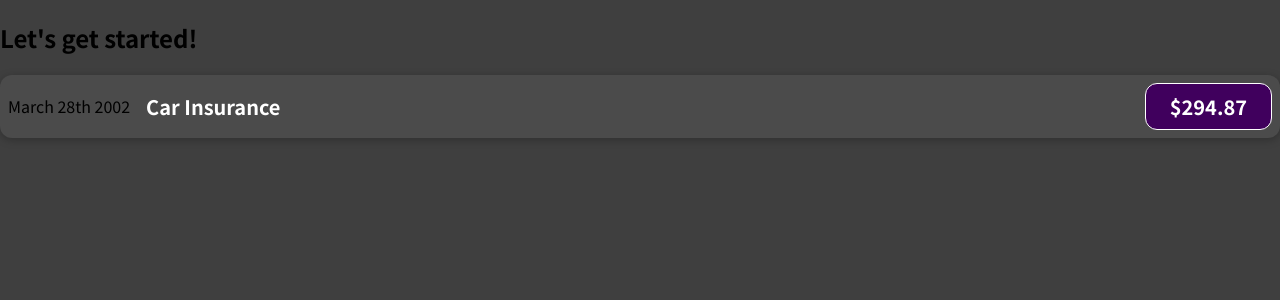
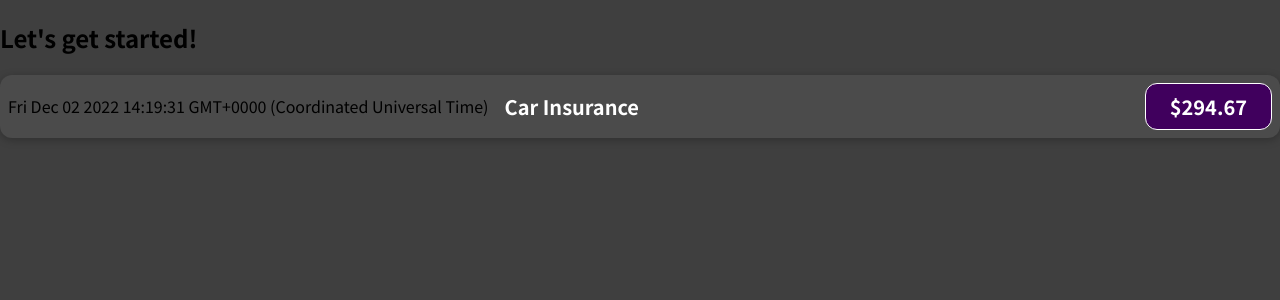
Before and after one commit to BoGusD/python, a JavaScript app in the folder react/chapter03/01-starting-setup/: page / in a window 1280 px wide. Shown: the top 300 px of the page. Built offline with nearby package versions, Linux system fonts and the light colour scheme.

Commit message:
동적 출력 기능 추가

```diff
--- a/react/chapter03/01-starting-setup/src/components/ExpenseItem.js
+++ b/react/chapter03/01-starting-setup/src/components/ExpenseItem.js
@@ -1,12 +1,15 @@
 import "./ExpenseItem.css";
 
 export default function ExpenseItem() {
+  const expenseDate = new Date();
+  const expenseTitle = "Car Insurance";
+  const expenseAmount = 294.67;
   return (
     <div className="expense-item">
-      <div>March 28th 2002</div>
+      <div>{expenseDate.toString()}</div>
       <div className="expense-item__description">
-        <h2>Car Insurance</h2>
-        <div className="expense-item__price">$294.87</div>
+        <h2>{expenseTitle}</h2>
+        <div className="expense-item__price">${expenseAmount}</div>
       </div>
     </div>
   );
```
